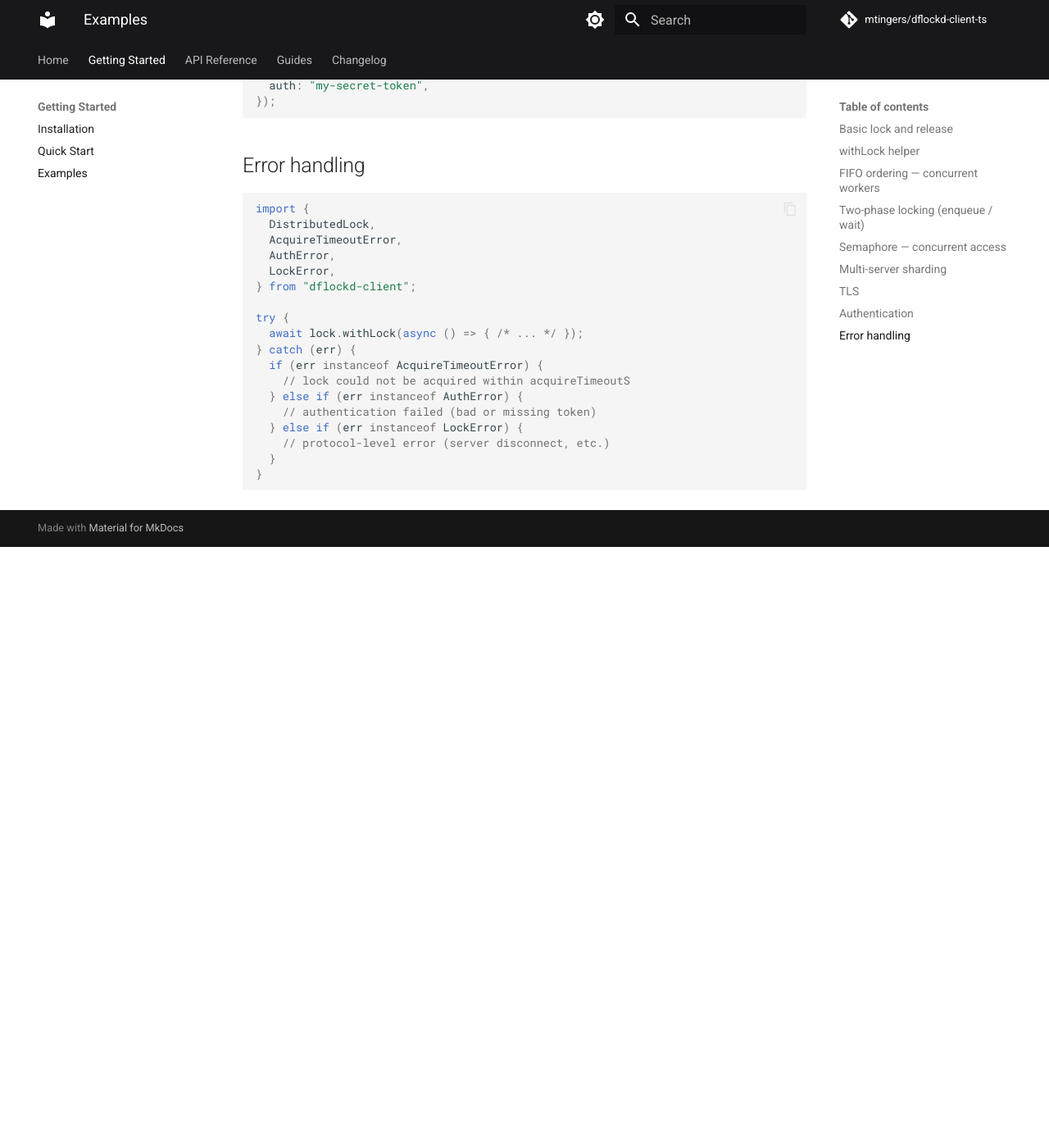
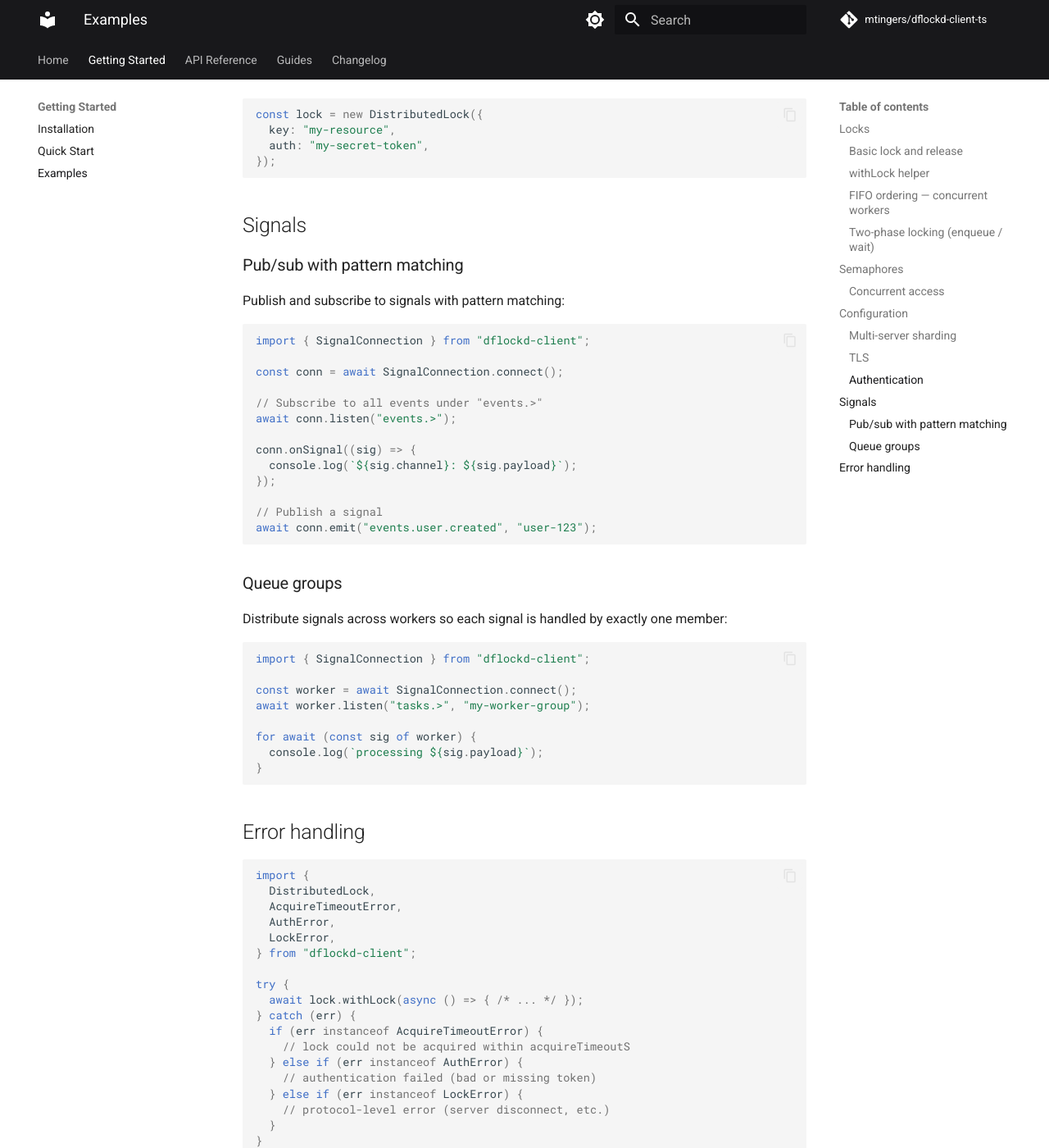
Before and after one commit to mtingers/dflockd-client-ts, an MkDocs documentation site: the page built from docs/getting-started/examples.md, in a window 1280 px wide and 1400 px high, scrolled down 3055 px. Shown: the whole window at 82% size. Built offline with MkDocs 1.6.1 and Material for MkDocs 9.7.7, drawn with Linux system fonts in a browser that asks for light colours; comment, search, counter and statistics services are not loaded; before the commit the page ends 3722 px from its top, so only the background shows below that; some of the changed text lies outside the part shown.

Commit message:
docs: add signal pub/sub documentation and organize examples
Add complete documentation for the v1.10.0 signal pub/sub feature:
SignalConnection API reference, publish() low-level function, and
examples for TLS/auth integration. Reorganize examples page into
clear sections (Locks, Semaphores, Signals, Configuration).

Co-Authored-By: Claude Opus 4.6 <noreply@anthropic.com>

````diff
--- a/docs/getting-started/examples.md
+++ b/docs/getting-started/examples.md
@@ -1,6 +1,8 @@
 # Examples
 
-## Basic lock and release
+## Locks
+
+### Basic lock and release
 
 ```ts
 import { DistributedLock } from "dflockd-client";
@@ -20,7 +22,7 @@ console.log(`acquired key=${lock.key} token=${lock.token} lease=${lock.lease}`);
 await lock.release();
 ```
 
-## `withLock` helper
+### `withLock` helper
 
 ```ts
 const lock = new DistributedLock({
@@ -36,7 +38,7 @@ await lock.withLock(async () => {
 // lock released automatically
 ```
 
-## FIFO ordering — concurrent workers
+### FIFO ordering — concurrent workers
 
 Multiple workers competing for the same lock are granted access in FIFO order:
 
@@ -58,7 +60,7 @@ async function worker(id: number): Promise<void> {
 await Promise.all(Array.from({ length: 5 }, (_, i) => worker(i)));
 ```
 
-## Two-phase locking (enqueue / wait)
+### Two-phase locking (enqueue / wait)
 
 Split acquisition into two steps to notify an external system between joining the queue and blocking:
 
@@ -90,7 +92,9 @@ try {
 }
 ```
 
-## Semaphore — concurrent access
+## Semaphores
+
+### Concurrent access
 
 Allow up to N concurrent holders per key:
 
@@ -105,7 +109,9 @@ await sem.withLock(async () => {
 });
 ```
 
-## Multi-server sharding
+## Configuration
+
+### Multi-server sharding
 
 Distribute locks across multiple dflockd instances:
 
@@ -124,7 +130,7 @@ await lock.withLock(async () => {
 });
 ```
 
-## TLS
+### TLS
 
 ```ts
 const lock = new DistributedLock({
@@ -140,13 +146,50 @@ const lock2 = new DistributedLock({
 });
 ```
 
-## Authentication
+### Authentication
 
 ```ts
 const lock = new DistributedLock({
   key: "my-resource",
   auth: "my-secret-token",
 });
+```
+
+## Signals
+
+### Pub/sub with pattern matching
+
+Publish and subscribe to signals with pattern matching:
+
+```ts
+import { SignalConnection } from "dflockd-client";
+
+const conn = await SignalConnection.connect();
+
+// Subscribe to all events under "events.>"
+await conn.listen("events.>");
+
+conn.onSignal((sig) => {
+  console.log(`${sig.channel}: ${sig.payload}`);
+});
+
+// Publish a signal
+await conn.emit("events.user.created", "user-123");
+```
+
+### Queue groups
+
+Distribute signals across workers so each signal is handled by exactly one member:
+
+```ts
+import { SignalConnection } from "dflockd-client";
+
+const worker = await SignalConnection.connect();
+await worker.listen("tasks.>", "my-worker-group");
+
+for await (const sig of worker) {
+  console.log(`processing ${sig.payload}`);
+}
 ```
 
 ## Error handling
--- a/mkdocs.yml
+++ b/mkdocs.yml
@@ -60,6 +60,7 @@ nav:
   - API Reference:
     - DistributedLock: api/lock.md
     - DistributedSemaphore: api/semaphore.md
+    - Signals (Pub/Sub): api/signals.md
     - Low-level Functions: api/low-level.md
     - Stats: api/stats.md
     - Error Handling: api/errors.md
--- a/package.json
+++ b/package.json
@@ -1,6 +1,6 @@
 {
   "name": "dflockd-client",
-  "version": "1.10.0",
+  "version": "1.10.1",
   "description": "TypeScript client for the dflockd distributed lock daemon",
   "type": "module",
   "exports": {
````
Also changed, not shown: CHANGELOG.md (+9 -0 lines), docs/api/low-level.md (+23 -0 lines), docs/api/signals.md (added, +190 -0 lines), docs/guides/auth.md (+10 -0 lines), docs/guides/tls.md (+10 -0 lines), docs/index.md (+3 -3 lines).
